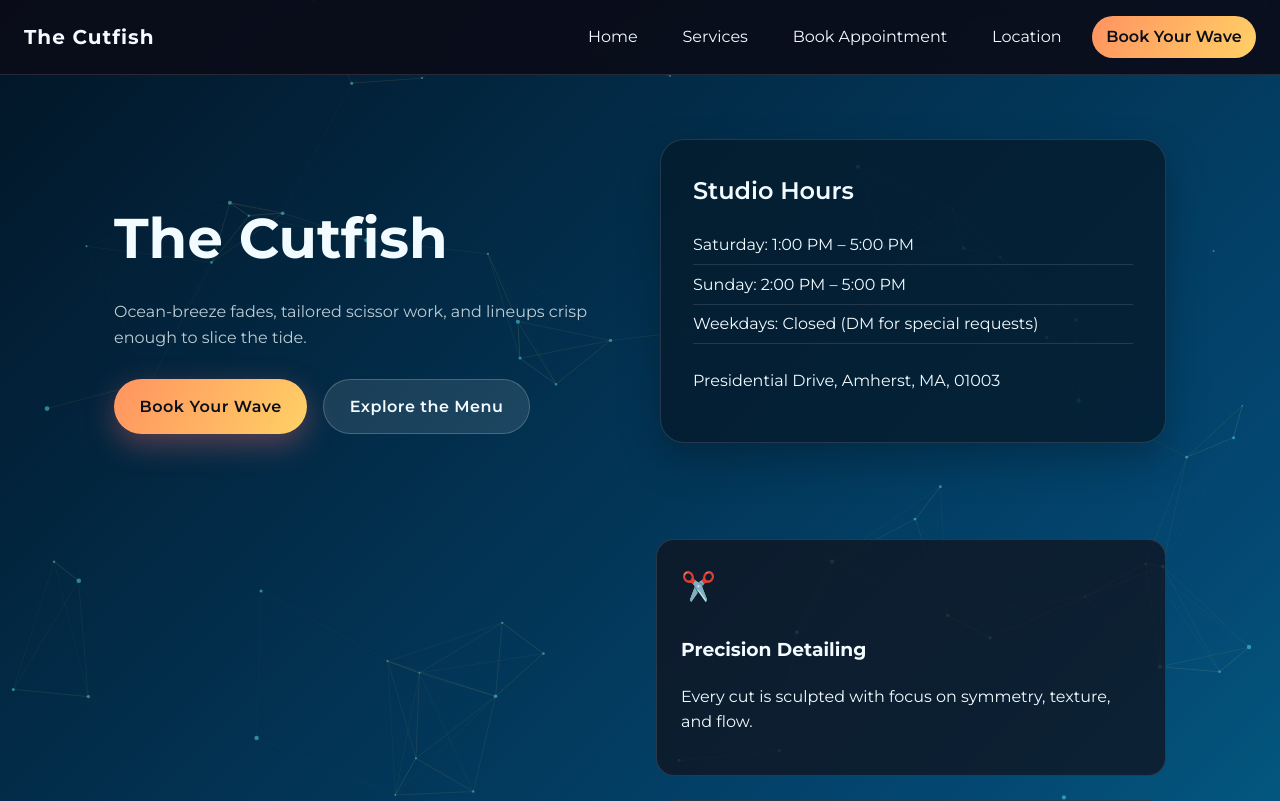
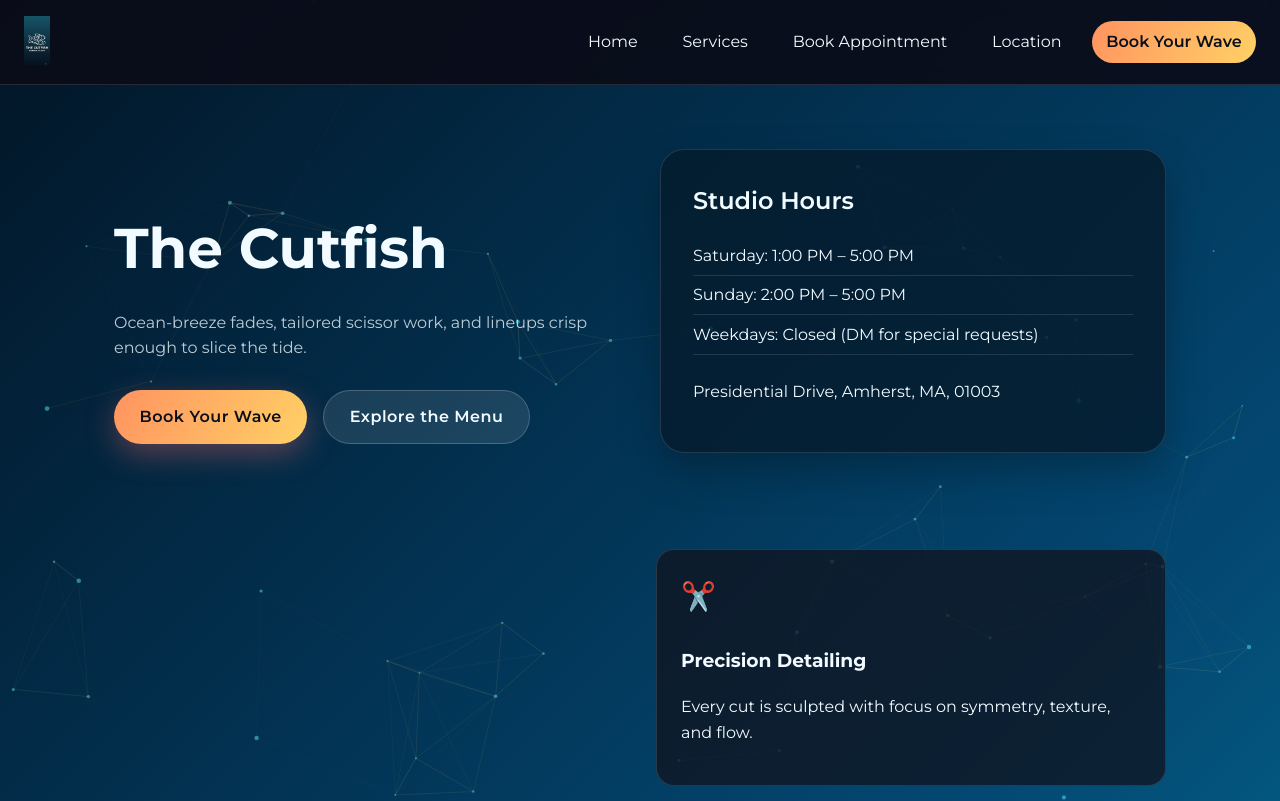
Before and after one commit to Humza-khaliq/Hair, a Flask app: page / in a window 1280 px wide. Shown: the top 801 px of the page. Run offline with Flask 3, Linux system fonts and the light colour scheme.

Commit message:
Add Cutfish logo to navbar
Replace text brand with logo image in nav, sized to 52px height.

Co-Authored-By: Claude Sonnet 4.6 <noreply@anthropic.com>

```diff
--- a/static/css/style.css
+++ b/static/css/style.css
@@ -74,9 +74,14 @@ main {
 }
 
 .nav-brand a {
-    font-weight: 700;
-    font-size: 1.25rem;
-    letter-spacing: 0.05em;
+    display: flex;
+    align-items: center;
+}
+
+.nav-logo {
+    height: 52px;
+    width: auto;
+    display: block;
 }
 
 .nav-links {
--- a/templates/base.html
+++ b/templates/base.html
@@ -15,7 +15,9 @@
     </div>
 <nav class="navbar">
     <div class="nav-brand">
-        <a href="{{ url_for('home') }}">The Cutfish</a>
+        <a href="{{ url_for('home') }}">
+            <img src="{{ url_for('static', filename='img/logo.png') }}" alt="The Cutfish Barber Studio" class="nav-logo">
+        </a>
     </div>
     <button class="nav-toggle" aria-label="Toggle navigation" onclick="toggleNav()">
         <span></span>
```
Also changed, not shown: static/img/logo.png (added).
